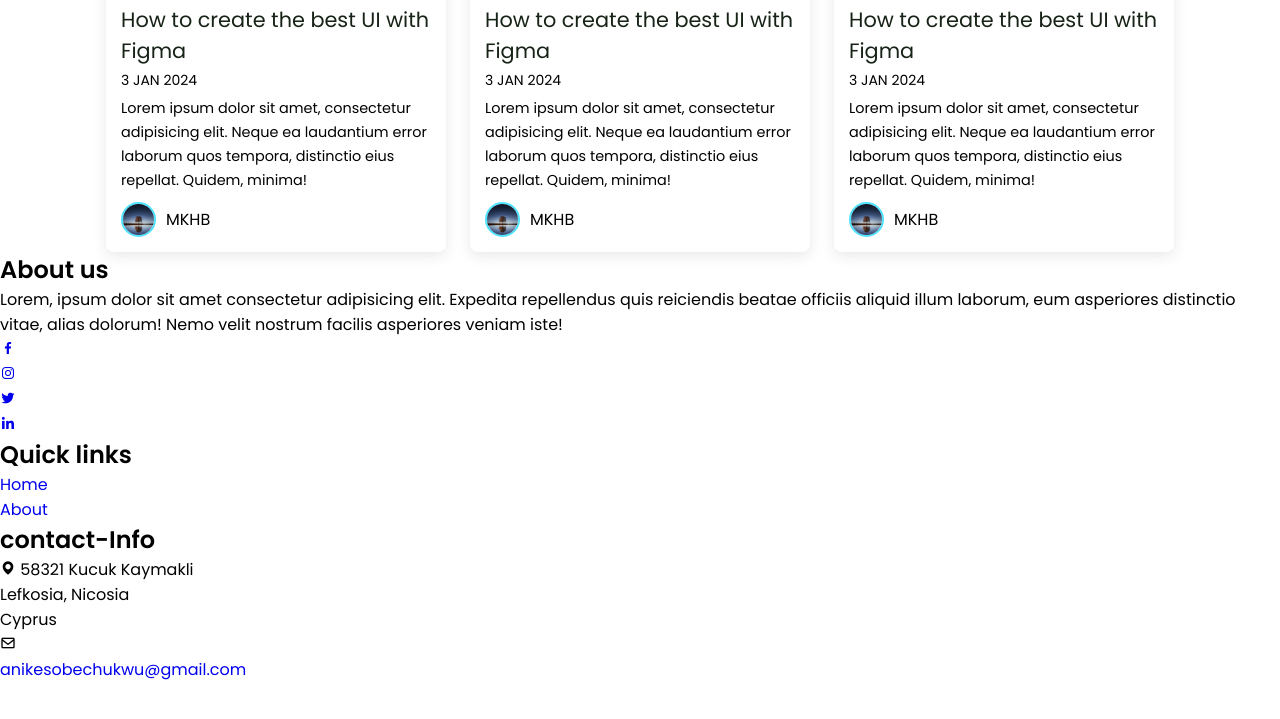
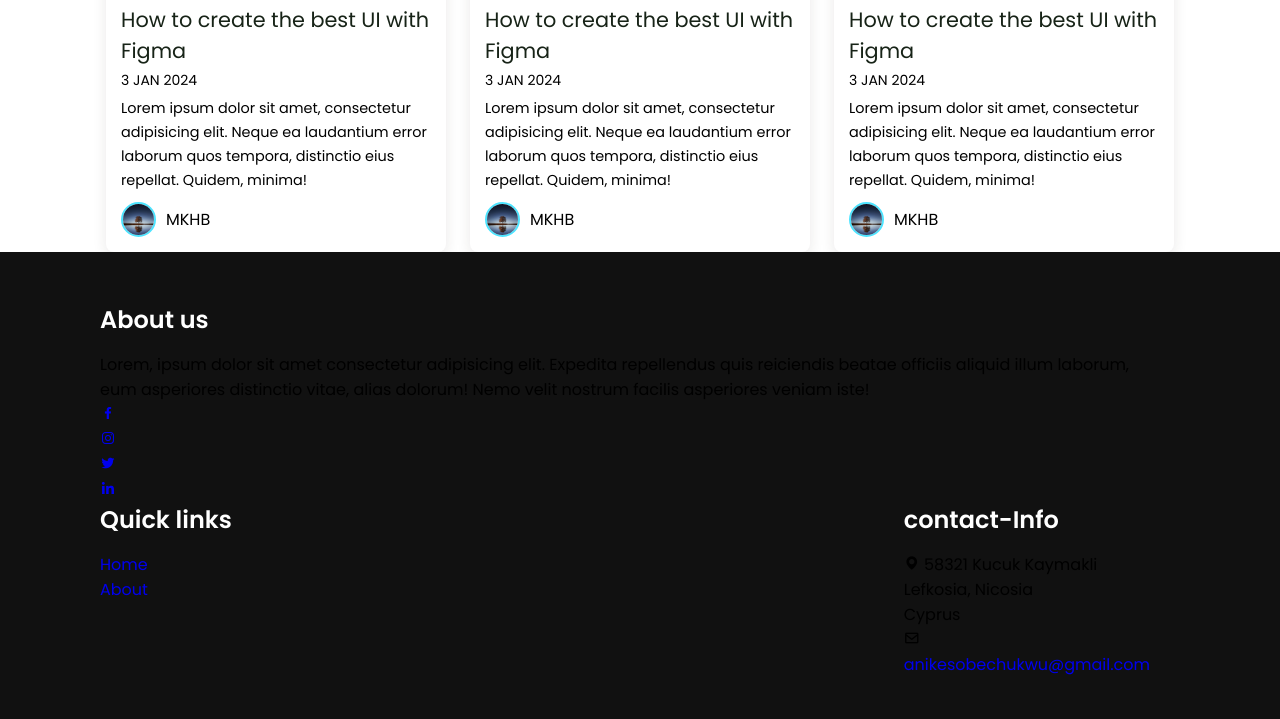
Before and after one commit to Anike-Sobe/personal_blog, a plain HTML site: page index.html in a window 1280 px wide. Shown: the part 2350-3069 px from the top of the page. Before the commit the page ends 3032 px from the top, so only its background shows below. Drawn offline with nearby package versions, Linux system fonts and the light colour scheme.

Commit message:
started styling the footer section

```diff
--- a/style.css
+++ b/style.css
@@ -262,3 +262,36 @@ header .nav {
     object-position: center;
     border: 2px solid var(--second-color );
 }
+
+/* FOOTER SECTION */
+footer {
+    position: relative;
+    width: 100%;
+    height: auto;
+    padding: 50px 100px;
+    background: #111;
+    display: flex;
+    font-family: sans-serif;
+    justify-content: space-between;
+}
+
+.footer-container {
+    display: flex;
+    justify-content: space-between;
+    flex-wrap: wrap;
+    flex-direction: row;
+}
+
+.footer-container .sec {
+    margin-right: 30px;
+}
+
+.footer-container .sec .aboutus {
+    width: 40%;
+}
+
+.footer-container h2 {
+    position: relative;
+    color: #fff;
+    margin-bottom: 15px;
+}
```
